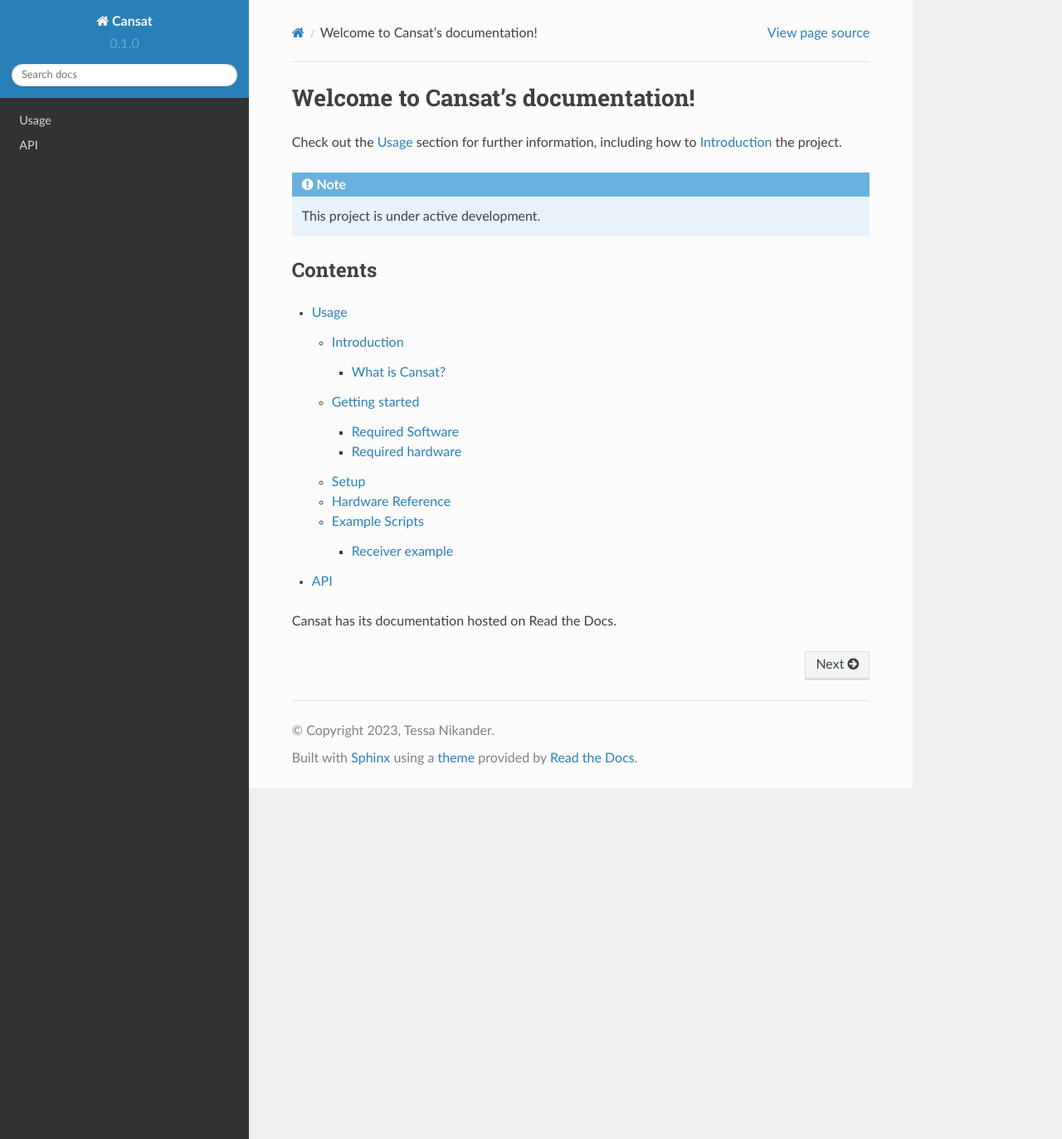
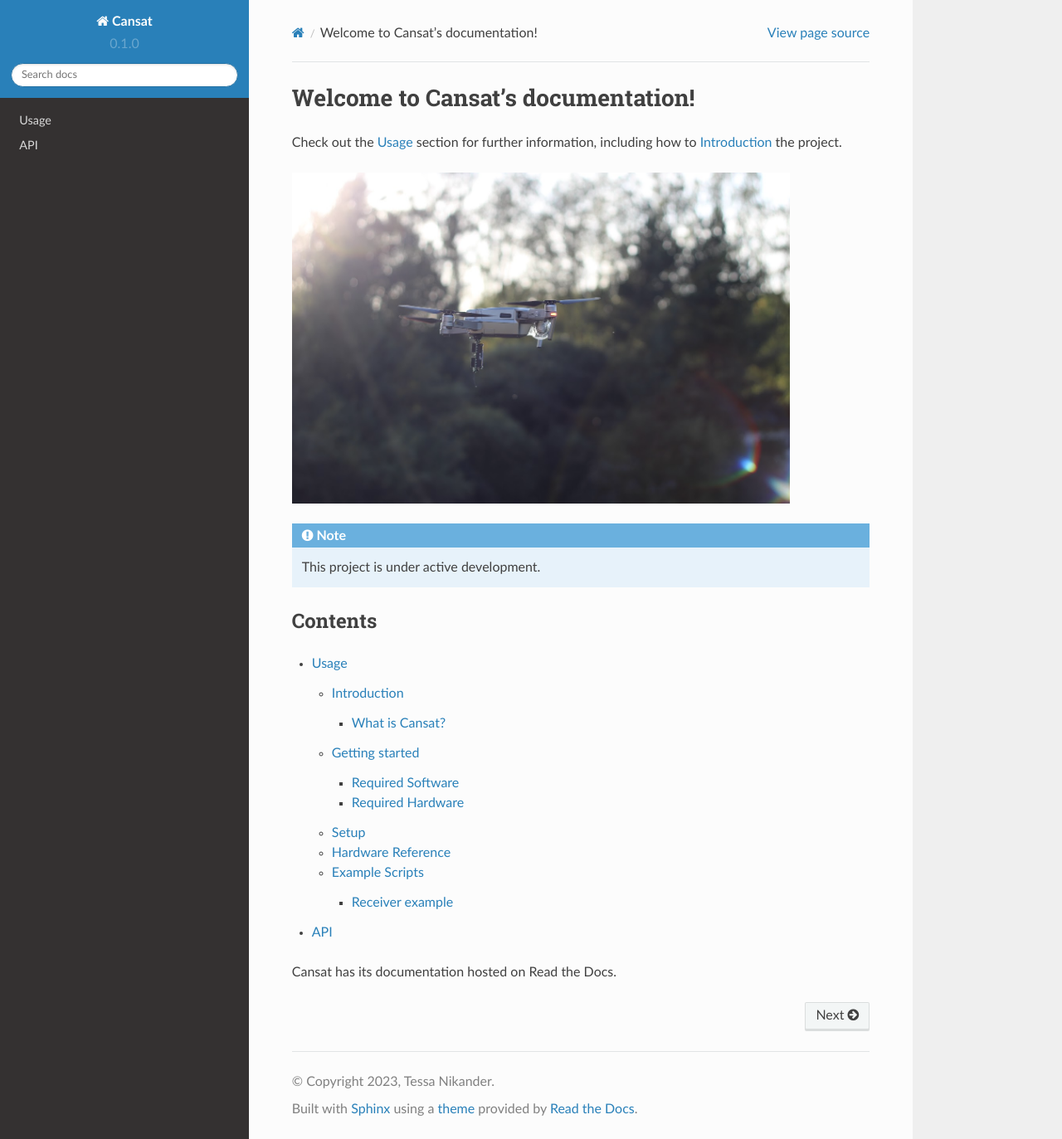
Before and after one commit to nikandt/cansat, a Sphinx documentation site: the page built from docs/source/index.rst, in a window 1280 px wide and 1373 px high. Shown: the whole window at 83% size. Built offline with Sphinx 7.4.7 and the Read the Docs theme 2.0.0, drawn with Linux system fonts in a browser that asks for light colours.

Commit message:
Add landing page drone image

```diff
--- a/docs/source/index.rst
+++ b/docs/source/index.rst
@@ -3,6 +3,11 @@
 
 Check out the :doc:`usage` section for further information, including
 how to :ref:`setup` the project.
+
+
+.. image:: images/drone.png
+  :width: 600
+  :alt: Cansat Kit Promo
 
 .. note::
 
--- a/docs/source/usage.rst
+++ b/docs/source/usage.rst
@@ -35,7 +35,7 @@
 * ESP32 pack (available from Arduino IDE's Boards Manager)
 * CanSat software: https://github.com/nikandt/cansat
 
-Required hardware
+Required Hardware
 *****************
 
 * A CanSat kit: https://holvi.com/shop/kitsat/section/satellites/
```
Also changed, not shown: docs/source/images/drone.png (added).
